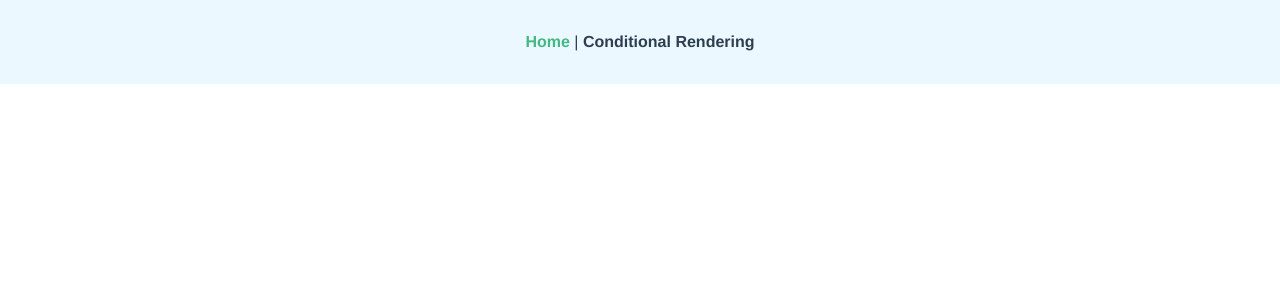
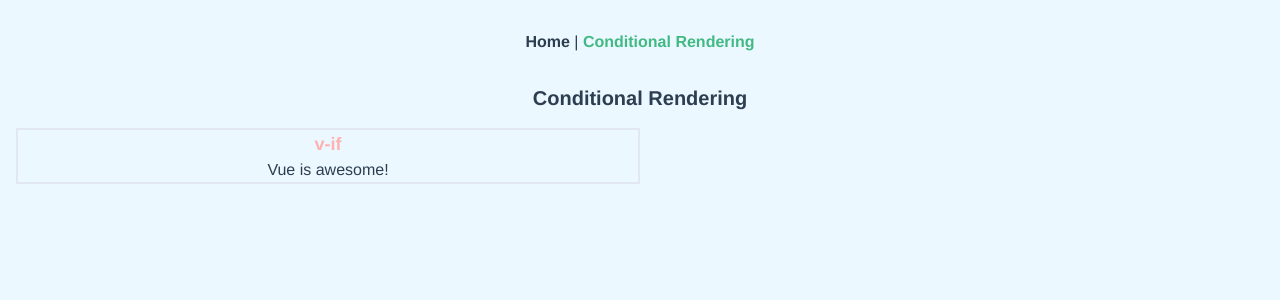
Before and after one commit to muhsenmaqsudi/vue-progress, a Vue app: page /conditional-rendering in a window 1280 px wide. Shown: the top 300 px of the page. Built offline with nearby package versions, Linux system fonts and the light colour scheme.

Commit message:
conditional rendering | v-if

```diff
--- a/src/App.vue
+++ b/src/App.vue
@@ -1,5 +1,5 @@
 <template>
-  <div id="app" class="bg-blue-100">
+  <div id="app" class="h-screen w-full bg-blue-100">
     <div id="nav">
       <router-link to="/">Home</router-link> |
       <router-link :to="{ name: 'conditional-rendering' }">
--- /dev/null
+++ b/src/views/ConditionalRendering.vue
@@ -0,0 +1,25 @@
+<template>
+  <div>
+    <h1 class="text-xl font-bold">Conditional Rendering</h1>
+    <div class="flex p-4">
+      <div class="w-1/2 border-2">
+        <h2 class="text-lg font-semibold text-red-300">v-if</h2>
+        <h3 v-if="awesome">Vue is awesome!</h3>
+        <h3 v-else>Oh no 😢</h3>
+      </div>
+    </div>
+  </div>
+</template>
+
+<script>
+export default {
+  name: "ConditionalRendering",
+  data() {
+    return {
+      awesome: true
+    };
+  }
+};
+</script>
+
+<style lang="scss" scoped></style>
```
